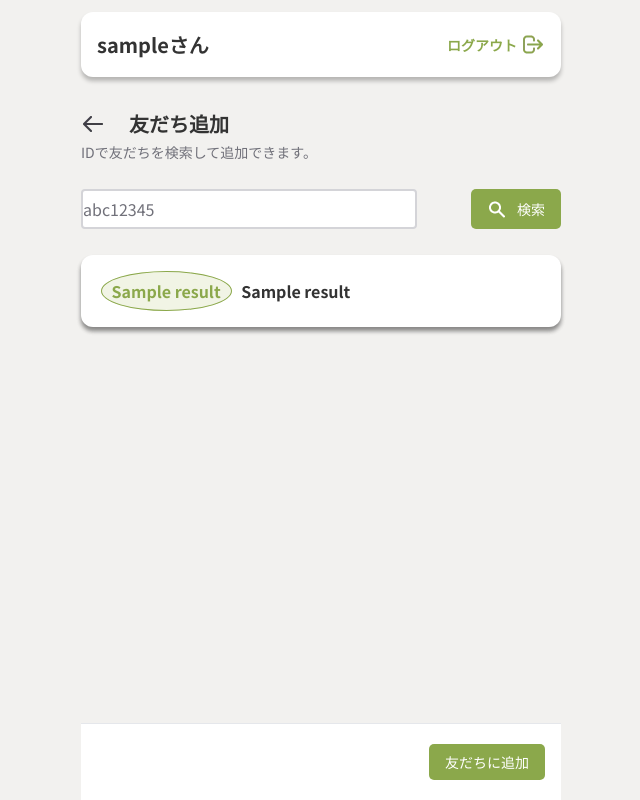
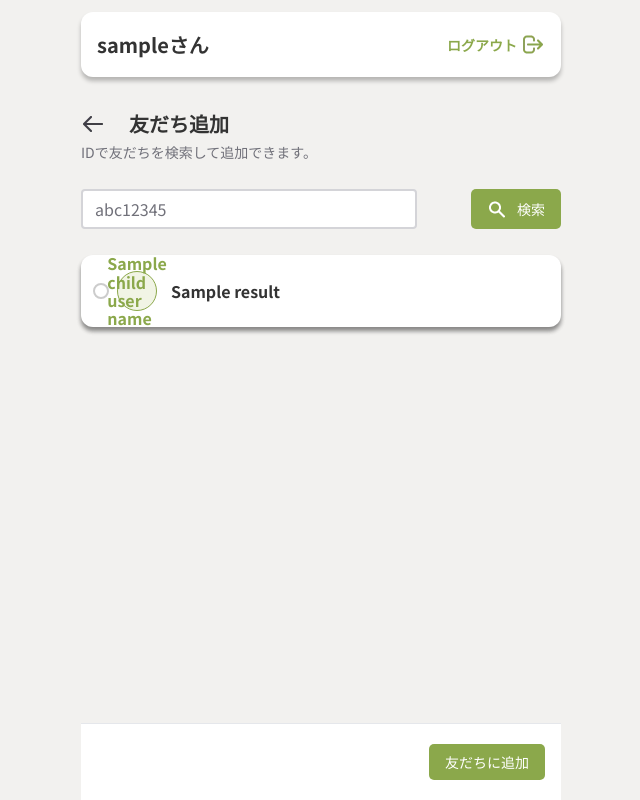
Before and after one commit to RareTECH-I-Spring25/MyChat, a Flask app: template ChatApp/templates/child/friends/add.html in a window 1280 px wide. Shown: the whole page, without its empty margins (319-959 px from the left). Run offline with Flask 2, Linux system fonts and the light colour scheme; the template is opened without the code that fills it: most values are stand-ins (such as "Sample title", 1, 10 or a date in 2020).

Commit message:
友達追加画面 css調整

```diff
--- a/ChatApp/static/css/child.css
+++ b/ChatApp/static/css/child.css
@@ -1,9 +1,10 @@
-.dashboard__child{
+.dashboard__child {
 	padding: 12px;
 	max-width: 100vw;
 	height: 100dvh;
 	overflow-y: auto;
 }
+
 .dashboard__child-wrap {
 	max-width: 480px;
 	width: 93%;
@@ -11,6 +12,7 @@
 	height: 100dvh;
 	padding-top: 70px;
 }
+
 .dashboard__child-greeting {
 	padding-top: 38px;
 	display: flex;
@@ -18,12 +20,14 @@
 	align-items: flex-start;
 	margin: 0 auto;
 }
-.dashboard__child-greeting-name{
+
+.dashboard__child-greeting-name {
 	color: #000;
 	font-weight: 700;
 	font-size: 20px;
 }
-.dashboard__child-greeting-id{
+
+.dashboard__child-greeting-id {
 	color: #000;
 	font-family: Inter;
 	font-size: 12px;
@@ -32,7 +36,8 @@
 	line-height: normal;
 	margin-top: 4px;
 }
-.dashboard__child-add-friends{
+
+.dashboard__child-add-friends {
 	display: flex;
 	justify-content: space-between;
 	align-items: center;
@@ -40,11 +45,13 @@
 	margin-top: 29px;
 	height: 40px;
 }
-.dashboard__child-add-friends h2{
+
+.dashboard__child-add-friends h2 {
 	font-size: 20px;
 	font-weight: 700;
 }
-.dashboard__child-add-friends-button{
+
+.dashboard__child-add-friends-button {
 	background-color: #8BA84B;
 	height: 40px;
 	padding: 10px 16px;
@@ -53,24 +60,30 @@
 	color: #FFFFFF;
 	display: flex;
 	align-items: center;
+	transition: all 0.3s;
 }
-.dashboard__child-add-friends-icon{
+
+.dashboard__child-add-friends-icon {
 	font-size: 25px;
 	font-weight: 700;
 	padding-right: 15px;
 }
-.dashboard__child-add-friends-text{
+
+.dashboard__child-add-friends-text {
 	font-size: 14px;
 }
-.dashboard__add-friends-button:active{
+
+.dashboard__add-friends-button:active {
 	opacity: 0.7;
 }
-.dashboard__child-friends-list{
+
+.dashboard__child-friends-list {
 	list-style-type: none;
 	padding: 0;
 	margin: 0;
 }
-.dashboard__child-friends-list-container{
+
+.dashboard__child-friends-list-container {
 	display: flex;
 	align-items: center;
 	justify-content: space-between;
@@ -79,42 +92,57 @@
 	margin: 26px auto;
 	border-radius: 12px;
 	box-shadow: 0px 4px 4px 0px rgba(0, 0, 0, 0.25), 0px 4px 4px 0px rgba(0, 0, 0, 0.25);
+	padding: 12px;
 }
-.dashboard__child-first-letter{
+
+.dashboard__child-first-letter {
 	border-radius: 50%;
 	border: 1px solid #8BA84B;
 	color: #8BA84B;
 	background-color: #F1F4E5;
-  margin-left: 16px;
+	margin-left: 0;
 	padding: 7px 10px;
 	font-weight: 700;
+	flex: 0 0 auto;
+	width: 40px;
+	height: 40px;
+	display: flex;
+	align-items: center;
+	justify-content: center;
 }
-.dashboard__child-full-name{
+
+.dashboard__child-full-name {
 	font-weight: 700;
 	margin-left: 6px;
 }
-.dashboard__child-friends-list-delete{
+
+.dashboard__child-friends-list-delete {
 	text-decoration: none;
 	color: #000;
 	font-weight: 700;
 	margin-right: 16px;
+	transition: all 0.3s;
 }
-.addfriend__action{
+
+.addfriend__action {
 	display: flex;
 	margin-top: 30px;
 }
-.addfriend__action-text{
+
+.addfriend__action-text {
 	font-size: 20px;
 	font-weight: 700;
 	padding-left: 5%;
 }
-.addfriend__text{
+
+.addfriend__text {
 	font-size: 14px;
 	color: #71717A;
 	font-weight: 400;
 	margin-top: 8px;
 }
-.addfriend__search-text{
+
+.addfriend__search-text {
 	color: #71717A;
 	font-size: 16px;
 	font-weight: 400;
@@ -123,18 +151,22 @@
 	width: 70%;
 	border-radius: 4px;
 	background: #FFF;
+	padding-left: 12px;
 }
-.addfriend__search-icon{
+
+.addfriend__search-icon {
 	padding-right: 10px;
 }
-.addfriend__add-container{
+
+.addfriend__add-container {
 	display: flex;
 	width: 100%;
 	max-width: 480px;
 	align-items: center;
 	justify-content: flex-end;
 }
-.addfriend__add-botton{
+
+.addfriend__add-botton {
 	font-size: 14px;
 	padding: 10px 16px;
 	border-radius: 5px;
@@ -144,3 +176,49 @@
 	margin-left: auto;
 	margin-right: 16px;
 }
+
+.dashboard__child-friends-list-input {
+	margin-right: 8px;
+	appearance: none;
+	width: 16px;
+	height: 16px;
+	border: 2px solid #ccc;
+	border-radius: 50%;
+	position: relative;
+	margin: 0;
+}
+
+.dashboard__child-friends-list-input:checked {
+	border-color: #8BA84B;
+}
+
+.dashboard__child-friends-list-input:checked::after {
+	content: '';
+	position: absolute;
+	top: 50%;
+	left: 50%;
+	transform: translate(-50%, -50%);
+	width: 8px;
+	height: 8px;
+	background-color: #8cb358;
+	border-radius: 50%;
+}
+
+.dashboard__child-friends-list-name {
+	display: flex;
+	align-items: center;
+	transition: all 0.3s;
+	width: 100%;
+}
+
+.dashboard__child-friends-list-name.dashboard__child-friends-list-name--add {
+	display: flex;
+	align-items: center;
+	gap: 8px;
+	cursor: pointer;
+	transition: all 0.3s;
+}
+
+.dashboard__child-friends-list-name.dashboard__child-friends-list-name--add:hover {
+	opacity: 0.6;
+}
--- a/ChatApp/templates/child/friends/add.html
+++ b/ChatApp/templates/child/friends/add.html
@@ -21,22 +21,23 @@
 
         <form action="{{url_for('search_friends')}}" method="post" class="dashboard__child-add-friends">
             <input type="text" placeholder="abc12345" name="identification_id" class="addfriend__search-text">
-            <button type="submit" class="dashboard__child-add-friends-button">
+            <button type="submit" class="dashboard__child-add-friends-button hover">
                 <img src="{{ url_for('static',filename='img/search.webp') }}" alt="送信" class="addfriend__search-icon">
                 <span class="dashboard__child-add-friends-text">検索</span>
             </button>
         </form>
 
-        {% if result %}
+		<form action="{{url_for('add_friends')}}" method="post" id="send-friend">
+			{% if results %}
+				{% for result in results %}
 					<div class="dashboard__child-friends-list-container">
-                <form action="{{url_for('add_friends')}}" method="post" id="send-friend">
-                    <label class="dashboard__child-friends-list-name">
-                        <input type="radio" name="child_user_name" value="{{ result }}">
-                        <span class="dashboard__child-first-letter">{{ result[0] }}</span>
-                        <span class="dashboard__child-full-name">{{ result }}</span>
+						<label class="dashboard__child-friends-list-name dashboard__child-friends-list-name--add">
+							<input class="dashboard__child-friends-list-input" type="radio" name="child_id" value="{{ result['child_id'] }}">
+							<span class="dashboard__child-first-letter dashboard__child-first-letter--add">{{ result['child_user_name'][0] }}</span>
+							<span class="dashboard__child-full-name">{{ result['child_user_name'] }}</span>
 						</label>
-                </form>
 					</div>
+				{% endfor %}
 			{% endif %}
 
 			{% with messages = get_flashed_messages(with_categories=True) %}
@@ -51,13 +52,12 @@
 			{% endif %}
 			{% endwith %}
 
-        {% if result %}
 			<div class="chatroom__input-container">
 				<div class="addfriend__add-container">
 					<button type="submit" form="send-friend" class="addfriend__add-botton">友だちに追加</button>
 				</div>
 			</div>
-        {% endif %}
+		</form>
     </div>
 </div>
 {% endblock %}
--- a/ChatApp/templates/child/home.html
+++ b/ChatApp/templates/child/home.html
@@ -16,7 +16,7 @@
         <div class="dashboard__child-add-friends">
             <h2>友だち</h2>
             <!-- 子どもアカウント追加ボタン -->
-		    <a href="{{url_for('show_friends')}}" class="dashboard__child-add-friends-button">
+		    <a href="{{url_for('add_friends')}}" class="dashboard__child-add-friends-button hover">
 		        <span class="dashboard__child-add-friends-icon">+</span>
 			    <span class="dashboard__child-add-friends-text">友だちを追加</span>
 		    </a>
@@ -37,11 +37,11 @@
         <ul class="dashboard__child-friends-list">
             {% for friend in friends %}
             <li class="dashboard__child-friends-list-container">
-                <a class="dashboard__child-friends-list-name" href="/child/channel/{{friend.channel_id}}" >
+                <a class="dashboard__child-friends-list-name hover" href="/child/channel/{{friend.channel_id}}" >
                     <span class="dashboard__child-first-letter">{{friend.child_user_name[0]}}</span>
                     <span class="dashboard__child-full-name">{{friend.child_user_name}}</span>
                 </a>
-                <button class="dashboard__child-friends-list-delete" onclick="showDeleteConfirm({{friend.friend_id}})">•••</button>
+                <button class="dashboard__child-friends-list-delete hover" onclick="showDeleteConfirm({{friend.friend_id}})">•••</button>
             </li>
             {% endfor %}
         </ul>
```
Lines whose indentation alone changed are shown as unchanged.
